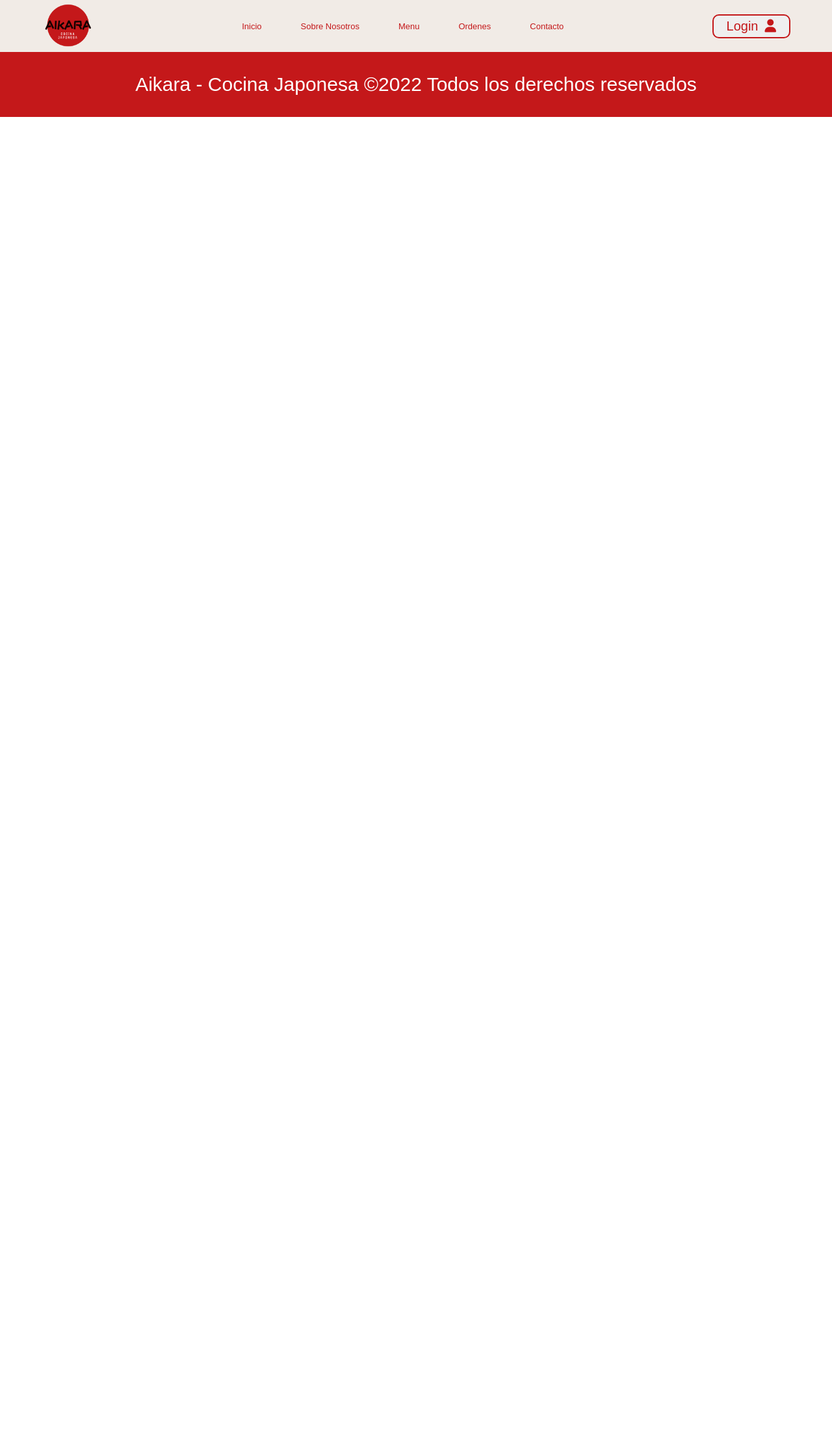
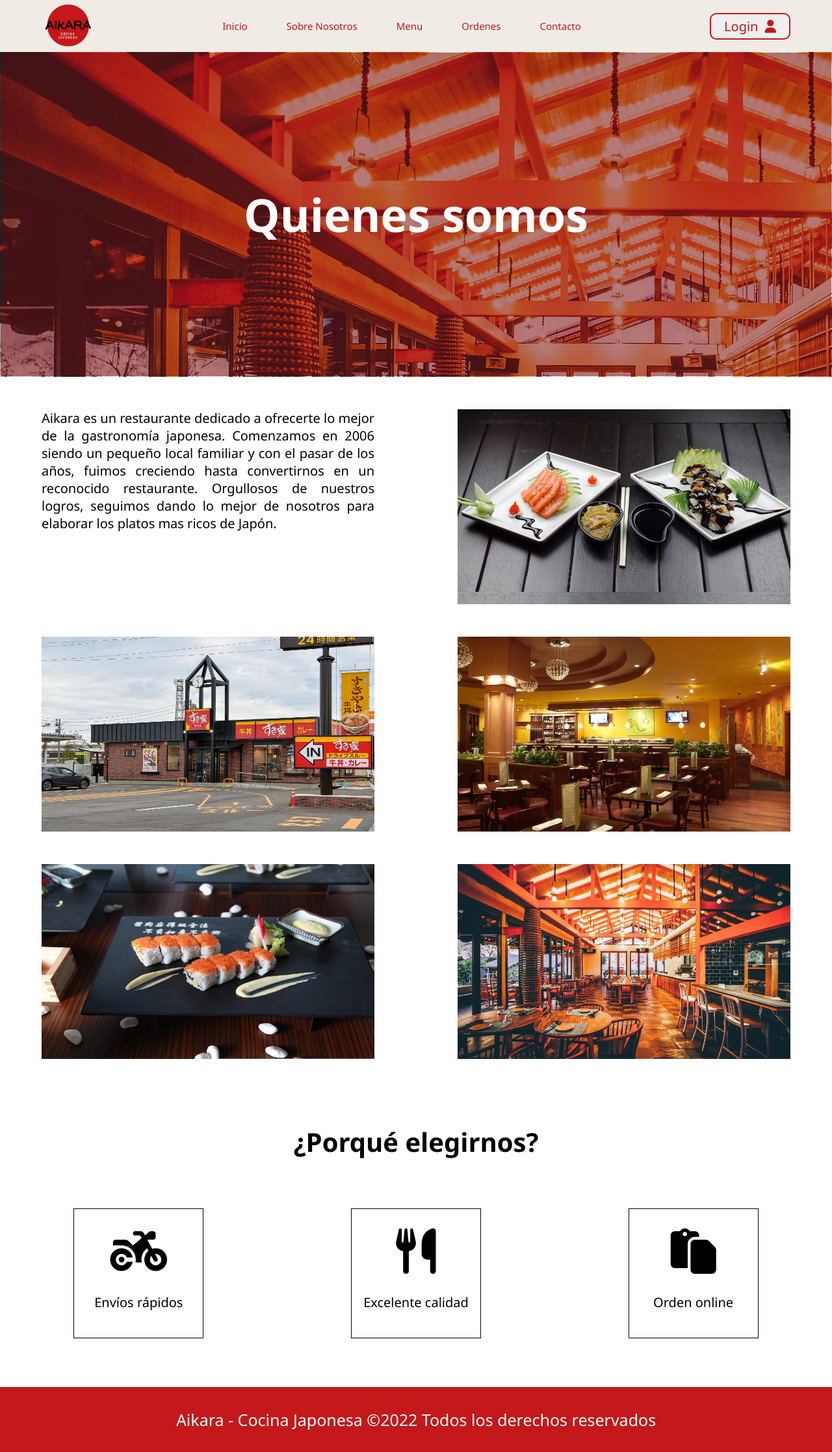
Before and after one commit to MauCoden95/aikara, a PHP site: the page made by Views/Layout/About.php in a window 1280 px wide. Shown: the whole page at 65% size. Before the commit the page ends 180 px from the top, so only its background shows below. Run offline with PHP 8.4, Linux system fonts and the light colour scheme; the template is opened without the code that fills it, so the values that code supplies are empty; some libraries are stand-ins or nearby versions; some web fonts are replaced.

Commit message:
Add files via upload

```diff
--- a/Assets/Css/Styles.css
+++ b/Assets/Css/Styles.css
@@ -1,4 +1,4 @@
-@import url('http://fonts.cdnfonts.com/css/a-otf-shin-go-pro');
+@import url('http://fonts.cdnfonts.com/css/segoe-ui-4');
 
 
 /*ESTILOS GENERALES*/
@@ -6,7 +6,7 @@
     margin: 0;
     padding: 0;
     box-sizing: border-box;
-    font-family: 'A-OTF Shin Go Pro', sans-serif;
+    font-family: 'Segoe UI', sans-serif;
     transition: all 300ms;
     scroll-behavior: smooth;
 }
@@ -19,6 +19,8 @@
 html{
     font-size: 62.5%;
 }
+
+
 
 .active{
     display: block;
@@ -100,7 +102,7 @@ html{
 #header #navbar ul li a{
     display: block;
     text-decoration: none;
-    font-size: 1.3rem;
+    font-size: 1.5rem;
     padding: 1rem;
     color: var(--color-secundario);
     border-radius: .5rem;
@@ -160,6 +162,7 @@ html{
     display: block;
     width: 90%;
     margin: 1rem auto;
+    padding: 1rem;
 }
 
 .form-login input[type="text"],
@@ -198,7 +201,7 @@ html{
 /*SLIDER*/
 .slider{
     width: 100%;
-    min-height: 55rem;
+    min-height: 45rem;
 }
 
 .slider-home{
@@ -283,6 +286,8 @@ html{
 #register{
     width: 100%;
     min-height: 55rem;
+    background: #fff;
+    padding: 1rem;
 }
 
 #register h1{
@@ -320,13 +325,15 @@ html{
     width: 100%;
     min-height: 55rem;
     background: var(--color-principal);
-    margin-top: -10rem;
 }
 
-#about h2{
+#about h3{
     font-size: 3rem;
-    text-align: center;
-    margin: 3rem 0;
+    margin: 2rem 0 0;
+}
+
+#about p{
+    font-size: 2rem;
 }
 
 #about > div{
@@ -357,6 +364,97 @@ html{
 
 
 
+/*SECTION ABOUT*/
+#section-about{
+    width: 100%;
+    min-height: 55rem;
+}
+
+#banner{
+    padding: 1px;
+    width: 100%;
+    height: 50rem;
+    background-image: url('../Img/Banner.jpg');
+}
+
+#banner > div{
+    padding: 1px;
+    width: 100%;
+    height: 100%;
+    background: rgba(118, 0, 0, 0.5);
+    display: flex;
+    align-items: center;
+    justify-content: center;
+}
+
+
+
+#banner > div h2{
+    color: #fff;
+    font-size: 7rem;
+}
+
+
+
+
+
+
+
+
+
+.about-div__row{
+    width: 100%;
+    height: 30rem;
+    display: flex;
+    align-items: center;
+    justify-content: space-around;
+    margin-top: 5rem;
+}
+
+.about-div__row p{
+    width: 40%;
+    height: 100%;
+    font-size: 2rem;
+    text-align: justify;
+}
+
+.about-div__row img{
+    width: 40%;
+    height: 100%;
+}
+
+
+#section-about h4{
+    font-size: 4rem;
+    text-align: center;
+    margin: 10rem 0 0;
+}
+
+.about-info{
+    width: 100%;
+    height: 35rem;
+    display: flex;
+    align-items: center;
+    justify-content: space-around;
+}
+
+.about-info__item{
+    width: 20rem;
+    height: 20rem;
+    border: .1rem solid #000;
+}
+
+.about-info__item h3{
+    display: block;
+    font-size: 7rem;
+    margin: 3rem 0;
+    text-align: center;
+}
+
+.about-info__item > p{
+    font-size: 2rem;
+    text-align: center;
+}
 
 
 
@@ -432,7 +530,7 @@ html{
     height: 10rem;
     background: var(--color-secundario);
     color: #fff;
-    font-size: 3rem;
+    font-size: 2.5rem;
     text-align: center;
     line-height: 10rem;
 }
--- a/Views/Layout/About.php
+++ b/Views/Layout/About.php
@@ -0,0 +1,55 @@
+<section id="section-about">
+        <div id="banner">
+            <div>
+                <h2>Quienes somos</h2>
+            </div>
+
+        </div>
+        <div class="about-div">
+            <div class="about-div__row">
+                <p>
+                    Aikara es un restaurante dedicado a ofrecerte lo mejor de la gastronomía japonesa. Comenzamos en 2006
+                    siendo un pequeño local familiar y con el pasar de los años, fuimos creciendo hasta convertirnos en un
+                    reconocido restaurante. Orgullosos de nuestros logros, seguimos dando lo mejor de nosotros para elaborar
+                    los platos mas ricos de Japón.
+                </p>
+
+                <img src="<?= base_url ?>/Assets/Img/Quienes-somos.jpg" alt="Comida" class="img-about">
+            </div>
+
+
+           <div class="about-div__row">
+                <img src="<?= base_url ?>/Assets/Img/Frente.jpg" alt="Frente" class="grid-img__img">
+                <img src="<?= base_url ?>/Assets/Img/Interior.jpg" alt="Interior" class="grid-img__img">
+            </div>
+
+
+
+            <div class="about-div__row">
+                <img src="<?= base_url ?>/Assets/Img/Plato.jpg" alt="Plato" class="grid-img__img">
+                <img src="<?= base_url ?>/Assets/Img/Interior2.jpg" alt="Interior" class="grid-img__img">
+            </div>
+
+
+        </div>
+
+
+        <h4>¿Porqué elegirnos?</h4>
+        <div class="about-info">
+            <div class="about-info__item">
+                <h3 class="fas fa-motorcycle"></h3>
+                <p>Envíos rápidos</p>
+            </div>
+
+            <div class="about-info__item">
+                <h3 class="fas fa-utensils"></h3>
+                <p>Excelente calidad</p>
+            </div>
+
+            <div class="about-info__item">
+                <h3 class="fas fa-paste"></h3>
+                <p>Orden online</p>
+            </div>
+        </div>
+
+    </section>
--- a/Views/Layout/Header.php
+++ b/Views/Layout/Header.php
@@ -22,7 +22,7 @@
             <nav id="navbar">
                 <ul>
                     <li><a href="<?= base_url ?>/Comida/Index">Inicio</a></li>
-                    <li><a href="#about">Sobre Nosotros</a></li>
+                    <li><a href="<?= base_url ?>/Pagina/about">Sobre Nosotros</a></li>
                     <li><a href="">Menu</a></li>
                     <li><a href="">Ordenes</a></li>
                     <li><a href="#info">Contacto</a></li>
```
Also changed, not shown: Controllers/PaginaController.php (added, +9 -0 lines), Index.php (+0 -36 lines), Assets/Img/Banner.jpg (added), Assets/Img/Frente.jpg (added), Assets/Img/Interior.jpg (added), Assets/Img/Interior2.jpg (added), Assets/Img/Plato.jpg (added).
